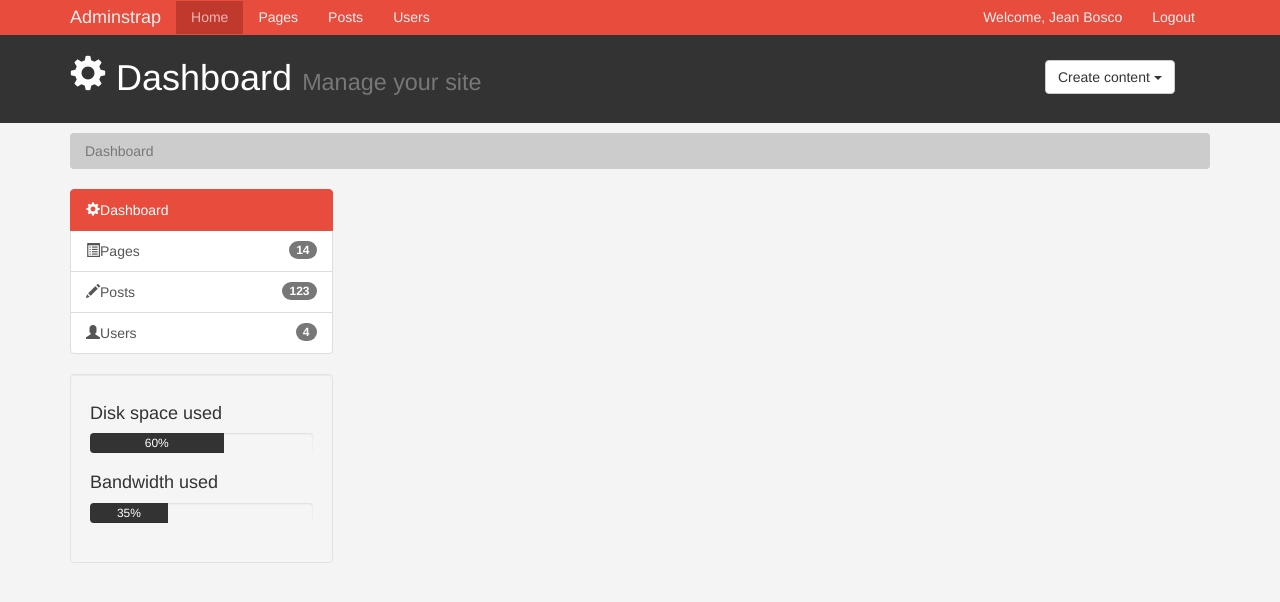
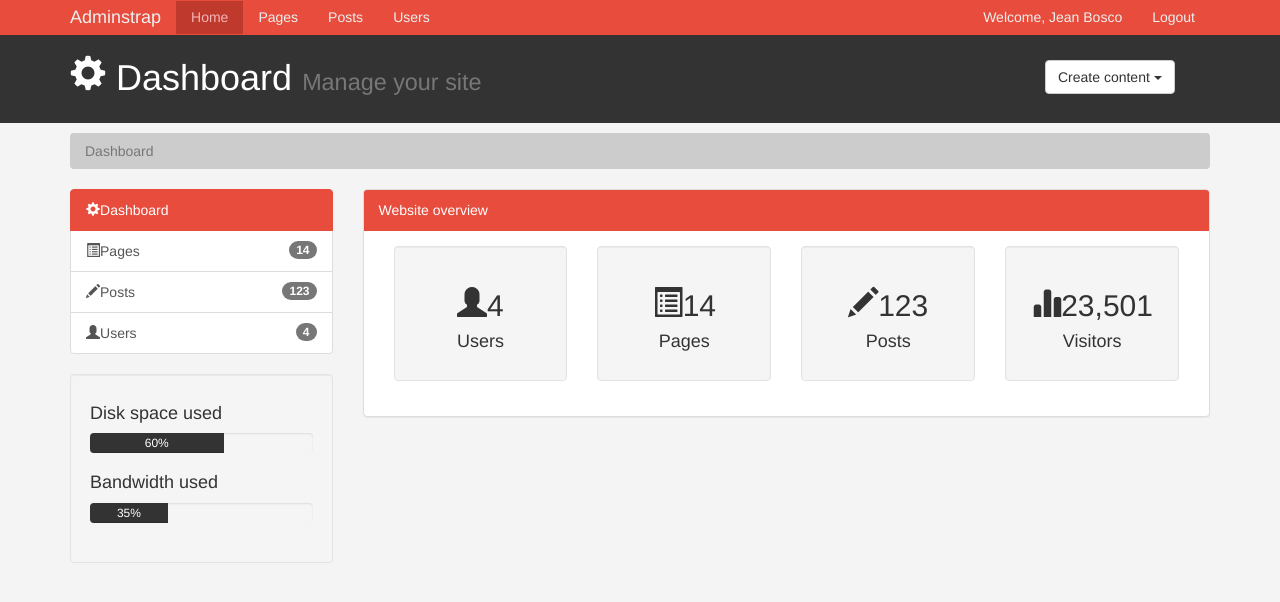
Before and after one commit to niyobobo/Bootstrap-dashboard, a plain HTML site: page index.html in a window 1280 px wide. Drawn offline with nearby package versions, Linux system fonts and the light colour scheme.

Commit message:
Finish well block container

```diff
--- a/css/style.css
+++ b/css/style.css
@@ -67,7 +67,7 @@ body {
 .main-color-bg{
   background: #e74c3c !important;
   border-color: #e74c3c !important;
-  color: #ffffff;
+  color: #ffffff !important;
 }
 
 /* Dropdown */
@@ -94,6 +94,12 @@ body {
   background: #333333;
   color: #ffffff;
 }
+.dash-box{
+  text-align: center;
+}
+
+
+
 
 @media (max-width: 767px) {
   .navbar-default .navbar-nav .open .dropdown-menu > li > a {
--- a/index.html
+++ b/index.html
@@ -95,7 +95,35 @@
                 </div>
           </div>
           <div class="col-md-9">
-
+              <div class="panel panel-default">
+                  <div class="panel-heading main-color-bg">Website overview</div>
+                  <div class="panel-body">
+                    <div class="col-md-3">
+                      <div class="well dash-box">
+                        <h2><span class="glyphicon glyphicon-user" aria-hidden="true"></span>4</h2>
+                        <h4>Users</h4>
+                      </div>
+                    </div>
+                    <div class="col-md-3">
+                        <div class="well dash-box">
+                          <h2><span class="glyphicon glyphicon-list-alt" aria-hidden="true"></span>14</h2>
+                          <h4>Pages</h4>
+                        </div>
+                      </div>
+                      <div class="col-md-3">
+                          <div class="well dash-box">
+                            <h2><span class="glyphicon glyphicon-pencil" aria-hidden="true"></span>123</h2>
+                            <h4>Posts</h4>
+                          </div>
+                        </div>
+                        <div class="col-md-3">
+                            <div class="well dash-box">
+                              <h2><span class="glyphicon glyphicon-stats" aria-hidden="true"></span>23,501</h2>
+                              <h4>Visitors</h4>
+                            </div>
+                          </div>
+                  </div>
+                </div>
           </div>
         </div>
       </div>
```
Also changed, not shown: login.html (+14 -0 lines).
